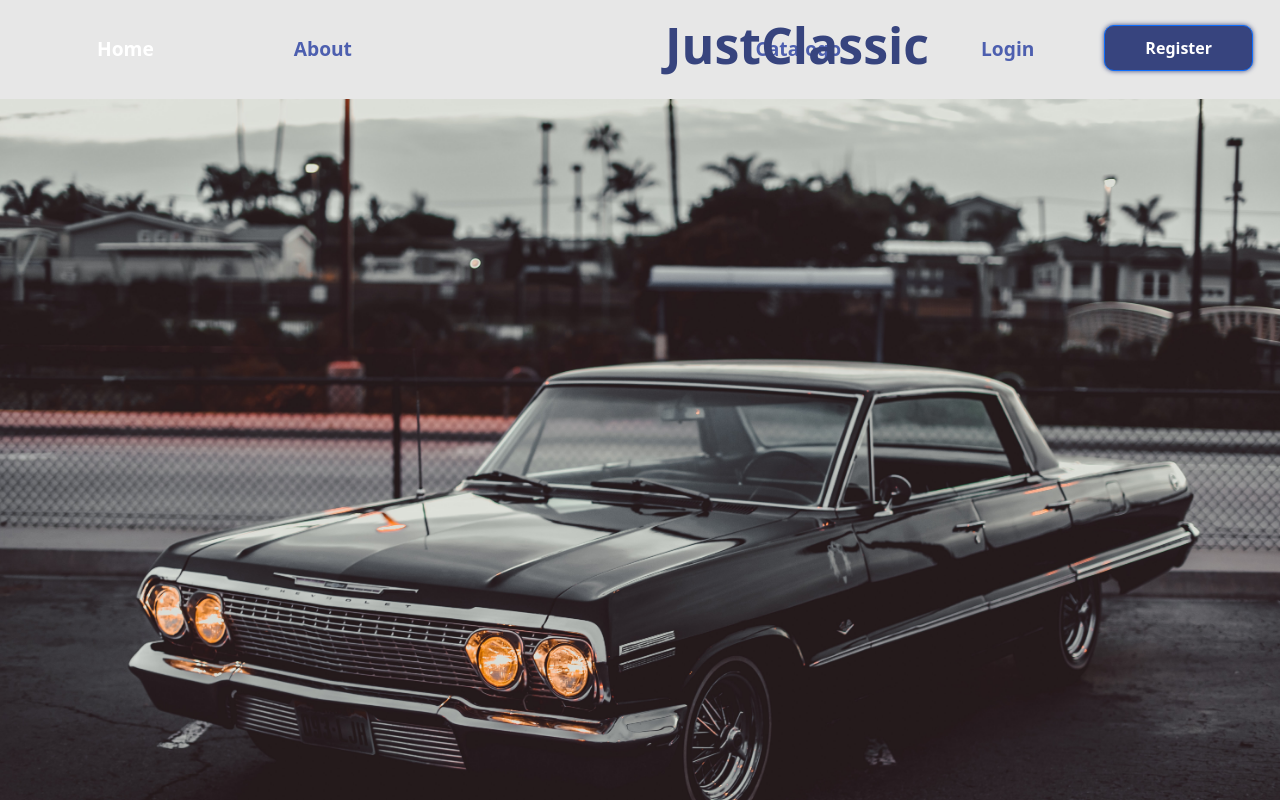
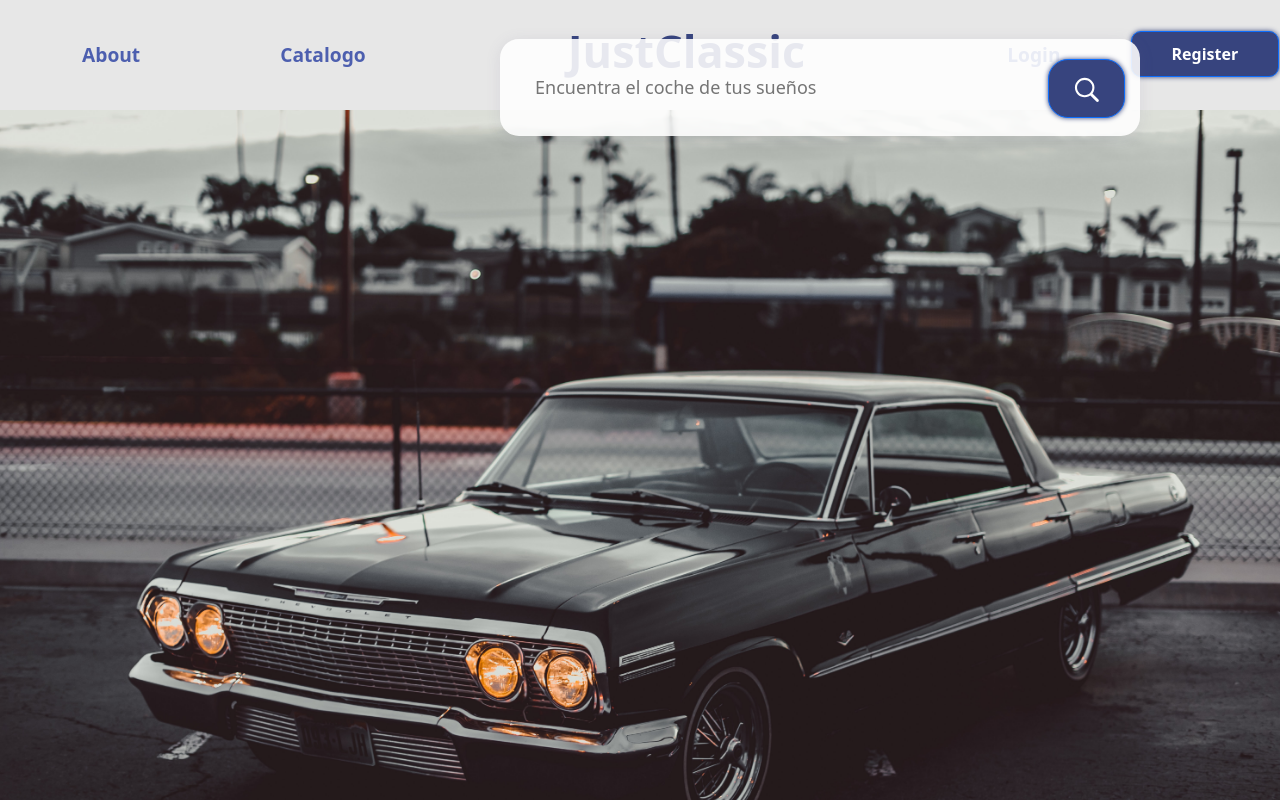
Before and after one commit to AdriaOllero/JustClassic, an Angular app: page / in a window 1280 px wide. Shown: the top 800 px of the page. Built offline with nearby package versions, Linux system fonts and the light colour scheme.

Commit message:
CambiosTopBar

```diff
--- a/src/app/home/home.component.html
+++ b/src/app/home/home.component.html
@@ -1 +1,15 @@
-<img class="image" src="../../assets/fondoJustClassic.jpg" alt="">
+<meta name="viewport" content="width=device-width, initial-scale=1.0">
+
+<div>
+    <div class="main-box">
+
+        <img class="image" src="../../assets/fondoJustClassic.jpg" alt="">
+
+        <div class="box-input">
+            <input #name type="text" placeholder="Encuentra el coche de tus sueños">
+            <button type="button" class="btn btn-primary"><img class="svg" src="../../assets/ic_search.svg" alt="buscar"></button>
+        </div>
+
+    </div>
+
+</div>
--- a/src/app/home/home.component.scss
+++ b/src/app/home/home.component.scss
@@ -1,7 +1,43 @@
 .image {
+    max-width: 100%;
     background-repeat: no-repeat;
-    height: 100vh -20vh;
+    height: auto;
     width: 100%;
     background-attachment: fixed;
     background-size: cover;
 }
+
+.main-box {
+    .box-input {
+        transform: translate(500px, -925px);
+        position: absolute;
+        width: 50%;
+        box-shadow: 0px 2px 15px rgba(103, 99, 139, 0.120674);
+        border-radius: 19px;
+        background: rgba(255, 255, 255, 0.877);
+        padding: 15px;
+        input {
+            border: 0px;
+            background: rgba(255, 255, 255, 0);
+            padding: 20px 20px;
+            font-size: 18px;
+            border-radius: 20px;
+            outline: none;
+            width: 80%;
+        }
+        .btn-primary {
+            background-color: #37447E;
+            border-radius: 20px;
+            float: right;
+            text-align: center;
+            box-shadow: 0 0 5px #37447E;
+            padding: 15px 25px 15px 25px;
+            font-weight: bolder;
+            margin-top: 5px;
+        }
+        .svg {
+            width: 25px;
+            height: 25px;
+        }
+    }
+}
--- a/src/app/topbar/topbar.component.html
+++ b/src/app/topbar/topbar.component.html
@@ -5,21 +5,21 @@
             <div class="navbar-collapse collapse" id="collapseNavbar">
                 <ul class="navbar-nav">
                     <li class="nav-item ">
-                        <a class="nav-link" routerLink="" routerLinkActive="active" [routerLinkActiveOptions]="{exact:true}">Home</a>
+                        <a class="nav-link" routerLink="/about" routerLinkActive="active" [routerLinkActiveOptions]="{exact:true}">About</a>
                     </li>
                     <li class="nav-item">
-                        <a class="nav-link" routerLink="/about" routerLinkActive="active">About</a>
+                        <a class="nav-link" routerLink="/catalogoEleccion" routerLinkActive="active" data-bs-target="#myModal" data-bs-toggle="modal">Catalogo</a>
                     </li>
                 </ul>
 
-                <h1 class="title navbar-brand abs">JustClassic</h1>
+                <h1 class="title nav-link">
+                    <a class="nav-link" routerLink="" routerLinkActive="active" [routerLinkActiveOptions]="{exact:true}">JustClassic</a>
+                </h1>
                 <button class="navbar-toggler ms-auto" type="button" data-bs-toggle="collapse" data-bs-target="#collapseNavbar">
                 <span class="navbar-toggler-icon"></span>
                </button>
                 <ul class="navbar-nav ms-auto">
-                    <li class="nav-item">
-                        <a class="nav-link" routerLink="/catalogoEleccion" routerLinkActive="active" data-bs-target="#myModal" data-bs-toggle="modal">Catalogo</a>
-                    </li>
+
                     <li class="nav-item">
                         <a class="nav-link" routerLink="/login" routerLinkActive="active" data-bs-toggle="collapse">Login</a>
                     </li>
--- a/src/app/topbar/topbar.component.scss
+++ b/src/app/topbar/topbar.component.scss
@@ -1,18 +1,19 @@
 .title {
-    font-weight: bolder;
-    font-size: 50px;
+    font-weight: bold;
+    font-size: 45px;
     color: #37447E;
     align-items: center;
     text-align: center;
+    width: 50%;
+}
+
+h1 {
+    font-size: 10vw
 }
 
 .header {
     z-index: 99999;
     background-color: adjust-hue($color: #cccccc77, $degrees: 0);
-}
-
-.navbar {
-    padding: 15px;
 }
 
 .navbar-dark .navbar-brand:hover {
@@ -25,6 +26,7 @@
     font-weight: bolder;
     color: #4d5faf;
     font-size: larger;
+    display: block;
 }
 
 .navbar-brand.abs {
@@ -42,6 +44,10 @@
 .navbar .nav-item a:focus {
     color: #2e3a6d;
     font-size: 20px;
+}
+
+.navbar-dark .navbar-nav .nav-link.active {
+    color: #2e3a6d;
 }
 
 .nav-link {
```
Also changed, not shown: src/assets/ic_search.svg (added).
